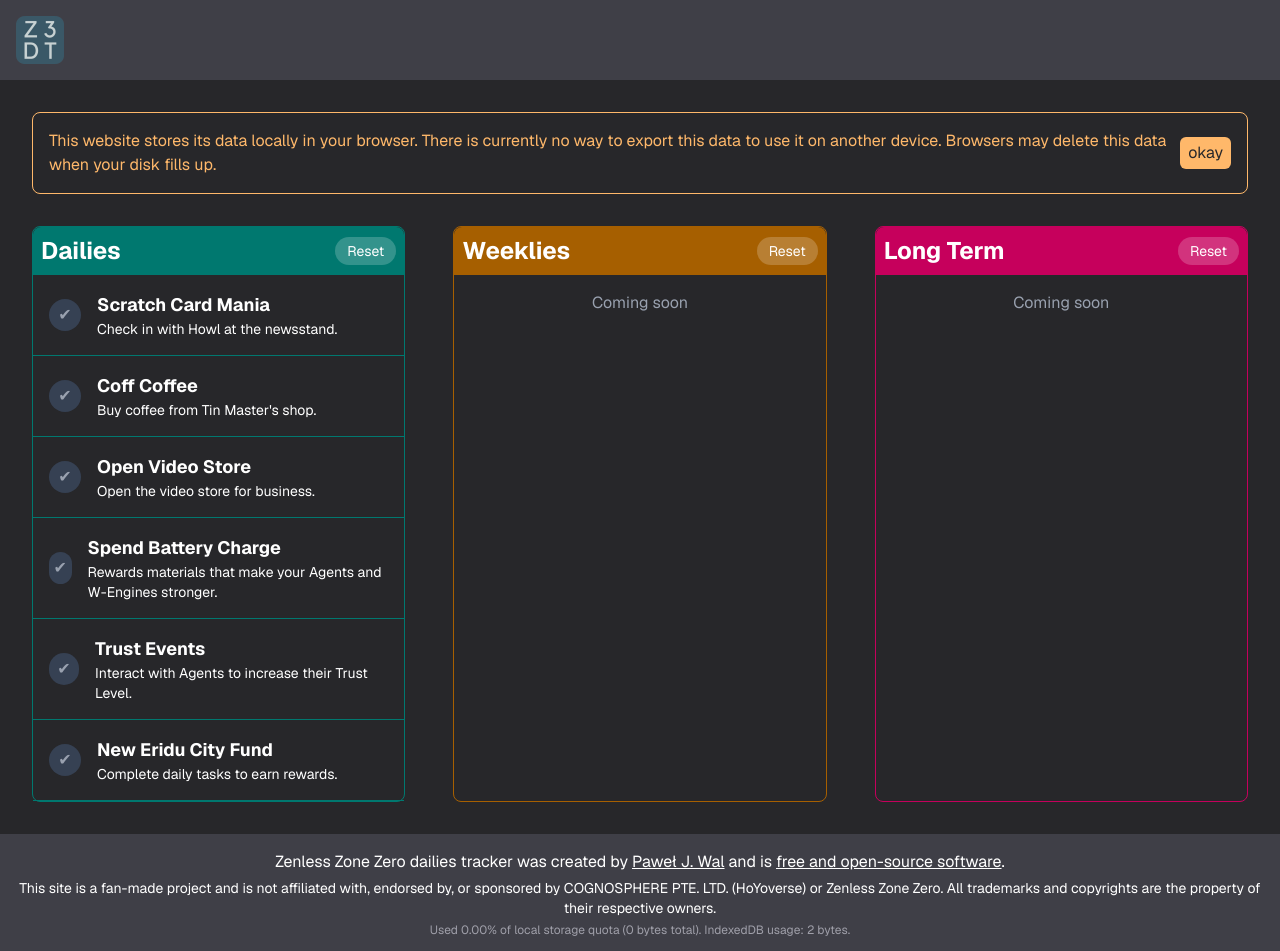
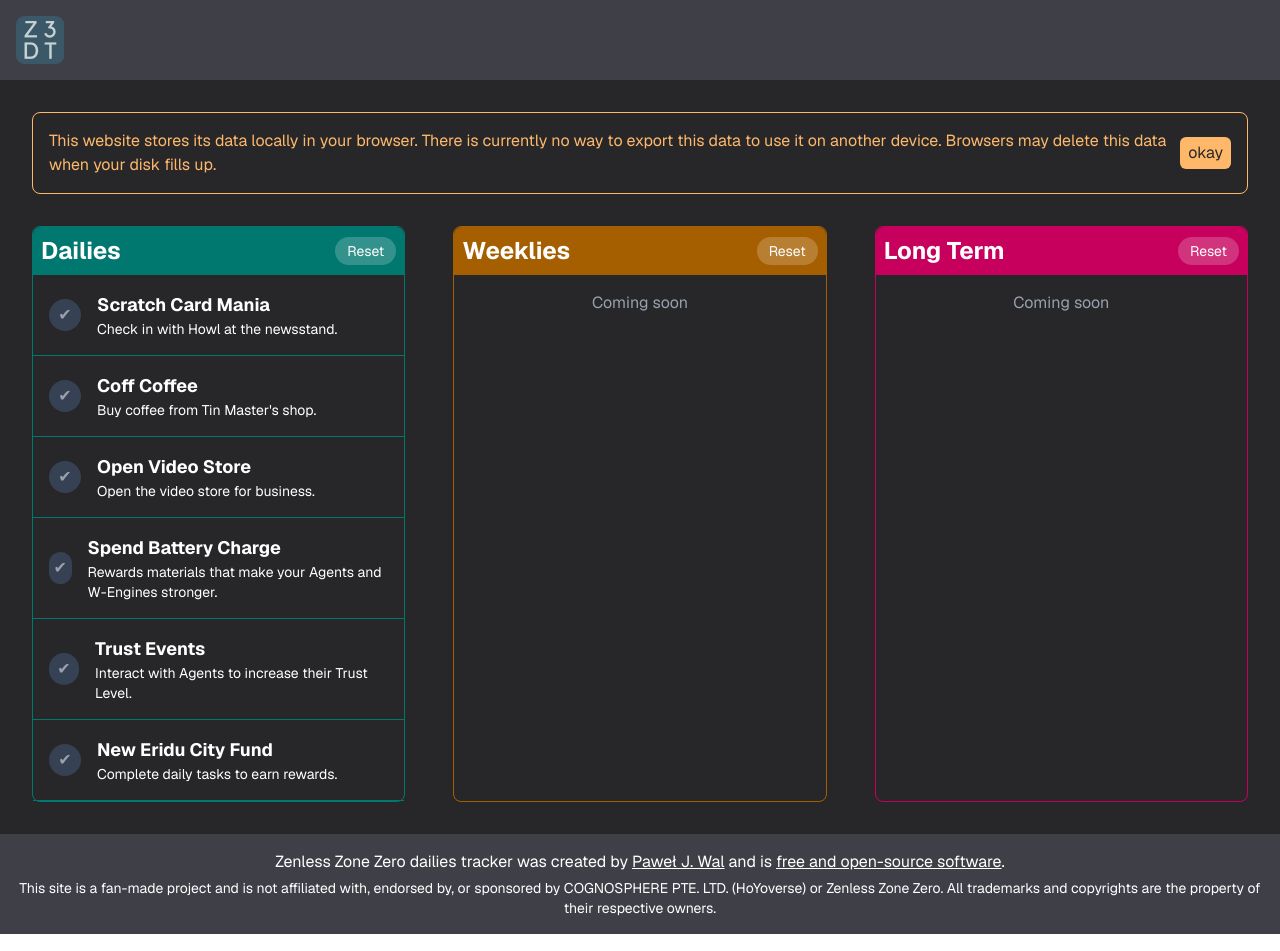
Before and after one commit to paweljw/z3-dailies-tracker, a Next.js app: page / in a window 1280 px wide. Shown: the top 951 px of the page. Built offline with nearby package versions, Linux system fonts and the light colour scheme.

Commit message:
stats for nerds

```diff
--- a/src/components/Footer.tsx
+++ b/src/components/Footer.tsx
@@ -1,11 +1,15 @@
 "use client";
 
 import { useEffect, useState } from "react";
+import { useSearchParams } from "next/navigation";
 
 export default function Footer() {
     const [storageEstimate, setStorageEstimate] =
         useState<StorageEstimate | null>(null);
     const [indexedDBSize, setIndexedDBSize] = useState<number | null>(null);
+    const [showStats, setShowStats] = useState(false);
+    const searchParams = useSearchParams();
+
 
     useEffect(() => {
         // Get total storage estimate
@@ -33,6 +37,8 @@
                 setIndexedDBSize(size);
             };
         };
+
+        setShowStats(searchParams.get('stats-for-nerds') !== null);
     }, []);
 
     const usagePercentage =
@@ -67,11 +73,13 @@
                 All trademarks and copyrights are the property of their respective
                 owners.
             </p>
+            {showStats && (
                 <p className="text-xs text-zinc-400">
                     Used {usagePercentage.toFixed(2)}% of local storage quota (
                     {storageEstimate?.usage} bytes total).
                     {indexedDBSize !== null && ` IndexedDB usage: ${indexedDBSize} bytes.`}
                 </p>
+            )}
         </footer>
     );
 }
```
Lines whose indentation alone changed are shown as unchanged.
